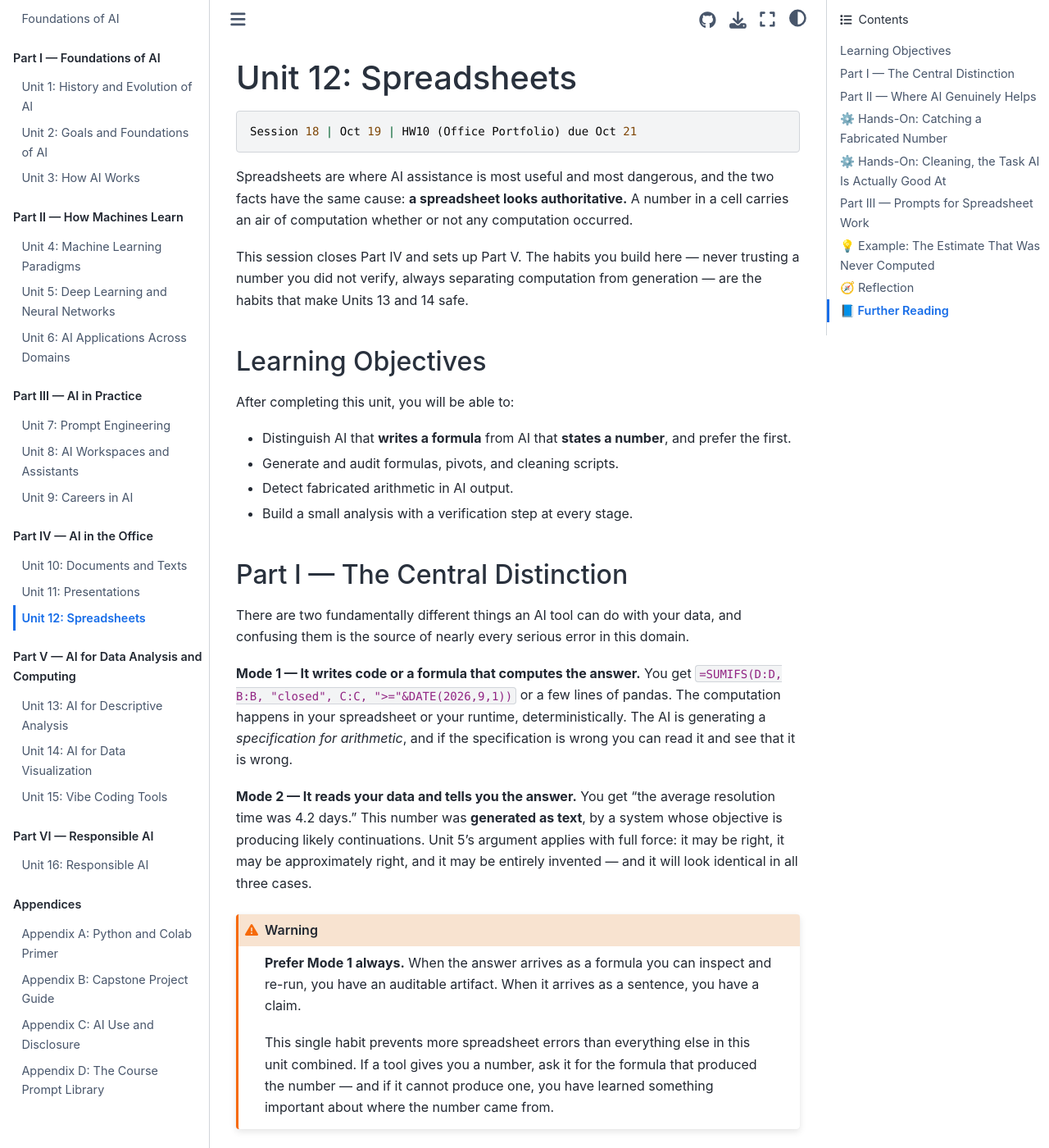
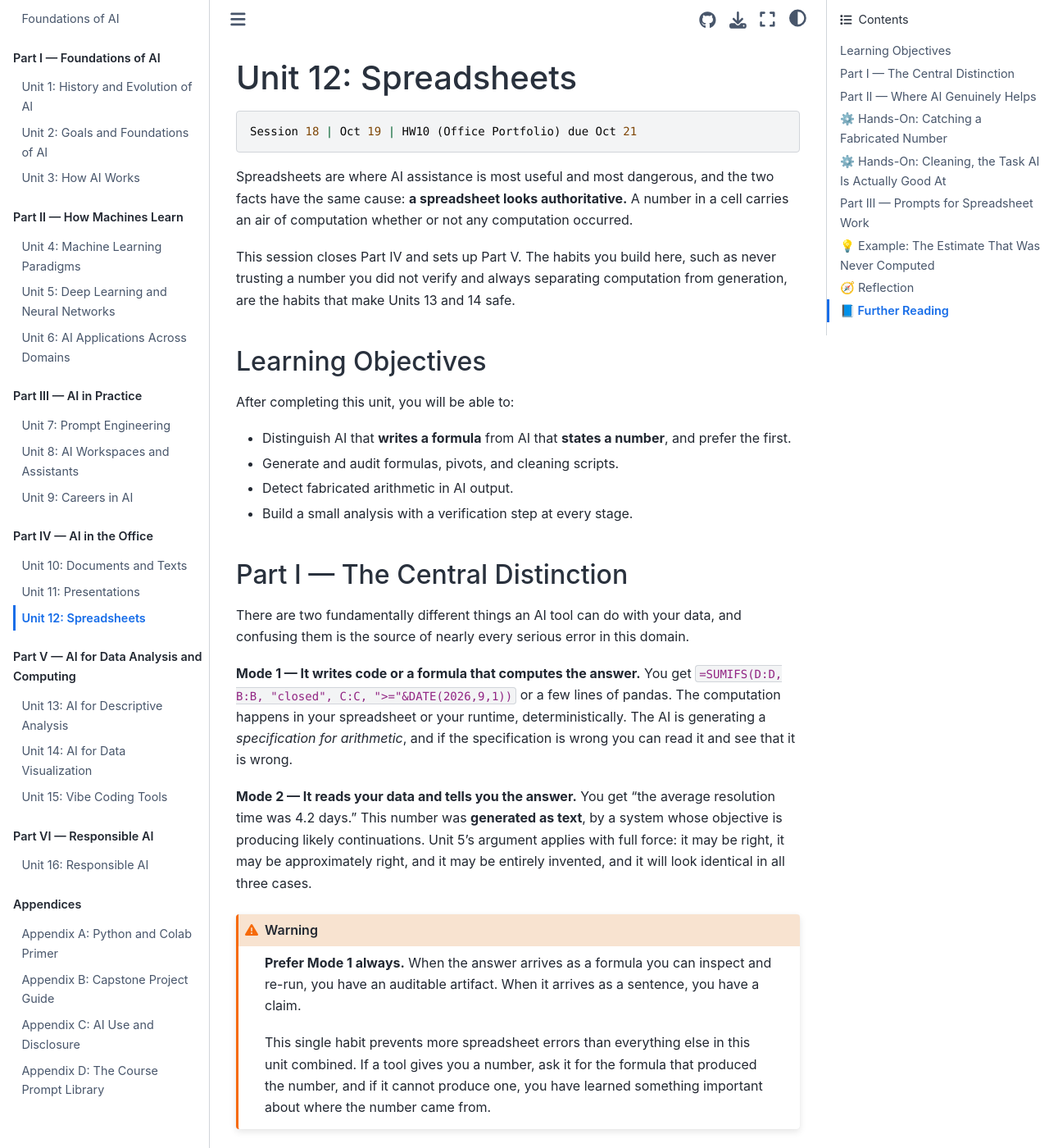
Before and after one commit to lndecastro/Foundations_of_AI, a Jupyter Book: the page built from book/Unit_12_Spreadsheets.md, in a window 1280 px wide and 1400 px high. Shown: the whole window at 82% size. Built offline with Jupyter Book 1.0.4 settings and Sphinx 7.4.7 and the Sphinx Book theme 1.1.4, drawn with Linux system fonts in a browser that asks for light colours.

Commit message:
Update Unit_12_Spreadsheets.md

````diff
--- a/book/Unit_12_Spreadsheets.md
+++ b/book/Unit_12_Spreadsheets.md
@@ -6,7 +6,7 @@ Session 18 | Oct 19 | HW10 (Office Portfolio) due Oct 21
 
 Spreadsheets are where AI assistance is most useful and most dangerous, and the two facts have the same cause: **a spreadsheet looks authoritative.** A number in a cell carries an air of computation whether or not any computation occurred.
 
-This session closes Part IV and sets up Part V. The habits you build here — never trusting a number you did not verify, always separating computation from generation — are the habits that make Units 13 and 14 safe.
+This session closes Part IV and sets up Part V. The habits you build here, such as never trusting a number you did not verify and always separating computation from generation, are the habits that make Units 13 and 14 safe.
 
 ## Learning Objectives
 
@@ -25,12 +25,12 @@ There are two fundamentally different things an AI tool can do with your data, a
 You get `=SUMIFS(D:D, B:B, "closed", C:C, ">="&DATE(2026,9,1))` or a few lines of pandas. The computation happens in your spreadsheet or your runtime, deterministically. The AI is generating a *specification for arithmetic*, and if the specification is wrong you can read it and see that it is wrong.
 
 **Mode 2 — It reads your data and tells you the answer.**
-You get "the average resolution time was 4.2 days." This number was **generated as text**, by a system whose objective is producing likely continuations. Unit 5's argument applies with full force: it may be right, it may be approximately right, and it may be entirely invented — and it will look identical in all three cases.
+You get "the average resolution time was 4.2 days." This number was **generated as text**, by a system whose objective is producing likely continuations. Unit 5's argument applies with full force: it may be right, it may be approximately right, and it may be entirely invented, and it will look identical in all three cases.
 
 ```{warning}
 **Prefer Mode 1 always.** When the answer arrives as a formula you can inspect and re-run, you have an auditable artifact. When it arrives as a sentence, you have a claim.
 
-This single habit prevents more spreadsheet errors than everything else in this unit combined. If a tool gives you a number, ask it for the formula that produced the number — and if it cannot produce one, you have learned something important about where the number came from.
+This single habit prevents more spreadsheet errors than everything else in this unit combined. If a tool gives you a number, ask it for the formula that produced the number, and if it cannot produce one, you have learned something important about where the number came from.
 ```
 
 ## Part II — Where AI Genuinely Helps
````
